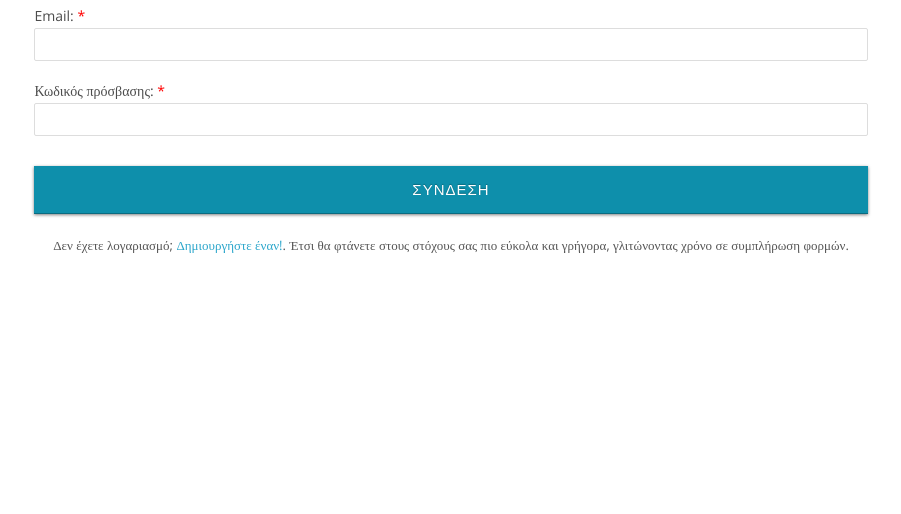
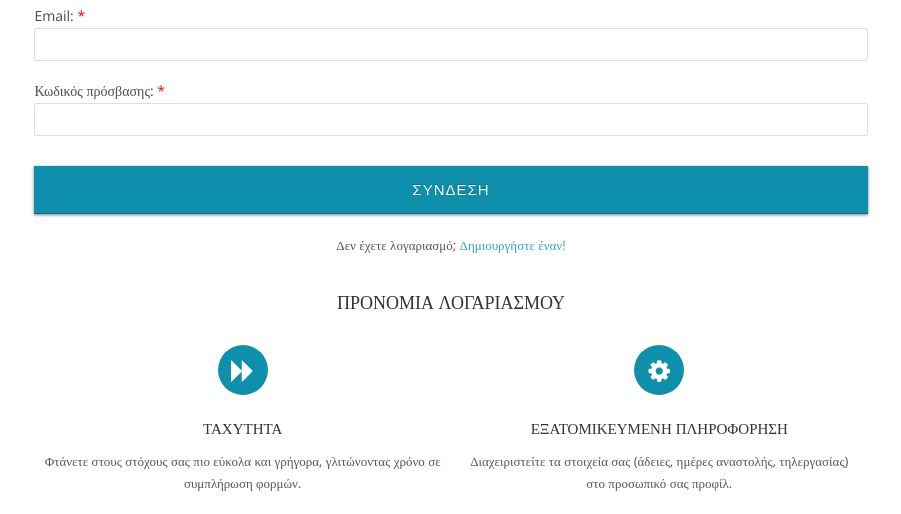
Before and after one commit to lpapadakos/eam-3, a PHP site: page /login.php?page=/employees/tools/ in a window 1280 px wide. Shown: the part 306-820 px from the top of the page, without its empty margins (189-1090 px from the left). Before the commit the page ends 559 px from the top, so only its background shows below. Run offline with PHP 8.4, Linux system fonts and the light colour scheme.

Commit message:
Account perks message

```diff
--- a/htdocs/css/style.css
+++ b/htdocs/css/style.css
@@ -101,6 +101,7 @@ form { margin-bottom: 20px; font: 14px "HelveticaNeue","Helvetica Neue",Helvetic
 #login-form, #register-form { float: none; margin: 60px auto 20px; }
 #login-logo { margin-top: 50px; height: auto; }
 #login-form #login { margin-top: 10px; width: 100%; }
+#perks { float: none; margin: 0 auto; }
 fieldset { margin-bottom: 20px; border: 1px solid #777; padding: 10px; }
 textarea, input[type="text"], input[type="password"], input[type="datetime"], input[type="datetime-local"], input[type="date"], input[type="month"], input[type="time"], input[type="week"], input[type="number"], input[type="email"], input[type="url"], input[type="search"], input[type="tel"], input[type="color"], select { background: #ffffff; border: 1px solid #ddd; padding: 8px 8px; vertical-align: middle; outline: none; border-radius: 2px; -moz-border-radius: 2px; -webkit-border-radius: 2px; transition: border linear 0.4s,box-shadow linear 0.4s; -o-transition: border linear 0.4s,box-shadow linear 0.4s; -moz-transition: border linear 0.4s,box-shadow linear 0.4s; -webkit-transition: border linear 0.4s,box-shadow linear 0.4s; margin: 0; width: 100%; display: block; margin-bottom: 20px; }
 input[type="text"]:focus, input[type="password"]:focus, input[type="email"]:focus, textarea:focus { border: 1px solid; border-color: rgba(82,168,236,0.8); color: #444; box-shadow: inset 0 1px 1px rgba(0,0,0,0.075),0 0 8px rgba(81,168,236,0.5); -moz-box-shadow: inset 0 1px 1px rgba(0,0,0,0.075),0 0 8px rgba(81,168,236,0.5); -webkit-box-shadow: inset 0 1px 1px rgba(0,0,0,0.075),0 0 8px rgba(81,168,236,0.5); }
@@ -161,10 +162,26 @@ button.black:hover, button.black:active { background: #222; background: -webkit-
 table { *border-collapse: collapse; /* IE7 and lower */ border-spacing: 0; width: 100%; border: solid #ccc 1px; border-radius: 6px; -moz-border-radius: 6px; -webkit-border-radius: 6px; box-shadow: 0 1px 1px #ccc; -moz-box-shadow: 0 1px 1px #ccc; -webkit-box-shadow: 0 1px 1px #ccc; }
 td, th { border-left: 1px solid #ccc; border-top: 1px solid #ccc; padding: 10px; text-align: left; }
 th { background-color: #d9edf0; background-image: -webkit-gradient(linear,left top,left bottom,from(#ebf3fc),to(#dce9f9)); background-image: -webkit-linear-gradient(top,#ebf3fc,#dce9f9); background-image: -moz-linear-gradient(top,#ebf3fc,#dce9f9); background-image: -ms-linear-gradient(top,#ebf3fc,#dce9f9); background-image: -o-linear-gradient(top,#ebf3fc,#dce9f9); background-image: linear-gradient(top,#ebf3fc,#dce9f9); box-shadow: 0 1px 0 rgba(255,255,255,.8) inset; -moz-box-shadow: 0 1px 0 rgba(255,255,255,.8) inset; -webkit-box-shadow: 0 1px 0 rgba(255,255,255,.8) inset; border-top: none; text-shadow: 0 1px 0 rgba(255,255,255,.5); }
-#employees { max-height: 10px; overflow: auto; }
+
+#employees { max-height: 10px; overflow: auto; border-color: #3973ad;}
 #employees tr[onclick] { cursor: pointer; }
-#employees tr:hover { background: #eee; }
-#employees th, #employees td { padding: 10px; }
+#employees tr > * { border-color: #3973ad; padding: 10px; box-shadow: none; text-shadow: none; }
+
+#employee-tables table { box-shadow: none; }
+#employee-tables table tr i { font-size: 20px; }
+#employee-tables table tr > * { border: none; padding: 5px 10px; box-shadow: none; text-shadow: none; }
+#employee-tables table tr:last-child > * { padding: 0; }
+#employee-tables table h4 { padding: 0; margin: 0; font-size: 16px; font-weight: bold; color: inherit; }
+#employee-tables table .add { margin: 0; width: 100%; border: 0; border-radius: 0; }
+
+#leave { border-color: #38761d; }
+#leave tr:first-of-type th { background: #38761d; color: white; }
+
+#suspension { border-color: #351c75; }
+#suspension tr:first-of-type th { background: #351c75; color: white; }
+
+#remote-work { border-color: #b17322; }
+#remote-work tr:first-of-type th { background: #b17322; color: white; }
 /* ----------------------------------------- Tabs ----------------------------------------- */
 .tab-page p { padding: 20px }
 .tab-container { position: relative }
--- a/htdocs/login.php
+++ b/htdocs/login.php
@@ -122,8 +122,30 @@ if ($_SERVER["REQUEST_METHOD"] != "POST") { // Save referrer on GET, to redirect
 			<input type="submit" id="login" class="actionbutton" value="Σύνδεση">
 		</form>
 		<p class="royalcontent">
-			Δεν έχετε λογαριασμό; <a href="register.php<?php if (isset($_SESSION['referrer']) && $_SESSION['referrer'] != "/") echo "?url=" . $_SESSION['referrer']; ?>">Δημιουργήστε έναν!</a>.
-			Έτσι θα φτάνετε στους στόχους σας πιο εύκολα και γρήγορα, γλιτώνοντας χρόνο σε συμπλήρωση φορμών.
-		</p>
+			Δεν έχετε λογαριασμό; <a href="register.php<?php if (isset($_SESSION['referrer']) && $_SESSION['referrer'] != "/") echo "?url=" . $_SESSION['referrer']; ?>">Δημιουργήστε έναν!</a>		</p>
+
+		<section id="perks" class="c8 text-center">
+			<h2 class="title text-center">Προνόμια Λογαριασμού</h2>
+			<!-- service 1-->
+			<div class="c6">
+				<h2 class="subtitles">
+					<span class="serviceicon"><i class="icon-forward rotate"></i></span><br>
+					Ταχύτητα
+				</h2>
+				<p>
+					Φτάνετε στους στόχους σας πιο εύκολα και γρήγορα, γλιτώνοντας χρόνο σε συμπλήρωση φορμών.
+				</p>
+			</div>
+			<!-- service 2-->
+			<div class="c6">
+				<h2 class="subtitles">
+					<span class="serviceicon"><i class="icon-cog rotate"></i></span><br>
+					Εξατομικευμένη Πληροφόρηση
+				</h2>
+				<p>
+					Διαχειριστείτε τα στοιχεία σας (άδειες, ημέρες αναστολής, τηλεργασίας) στο προσωπικό σας προφίλ.
+				</p>
+			</div>
+		</div>
 	</section>
 </body>
```
